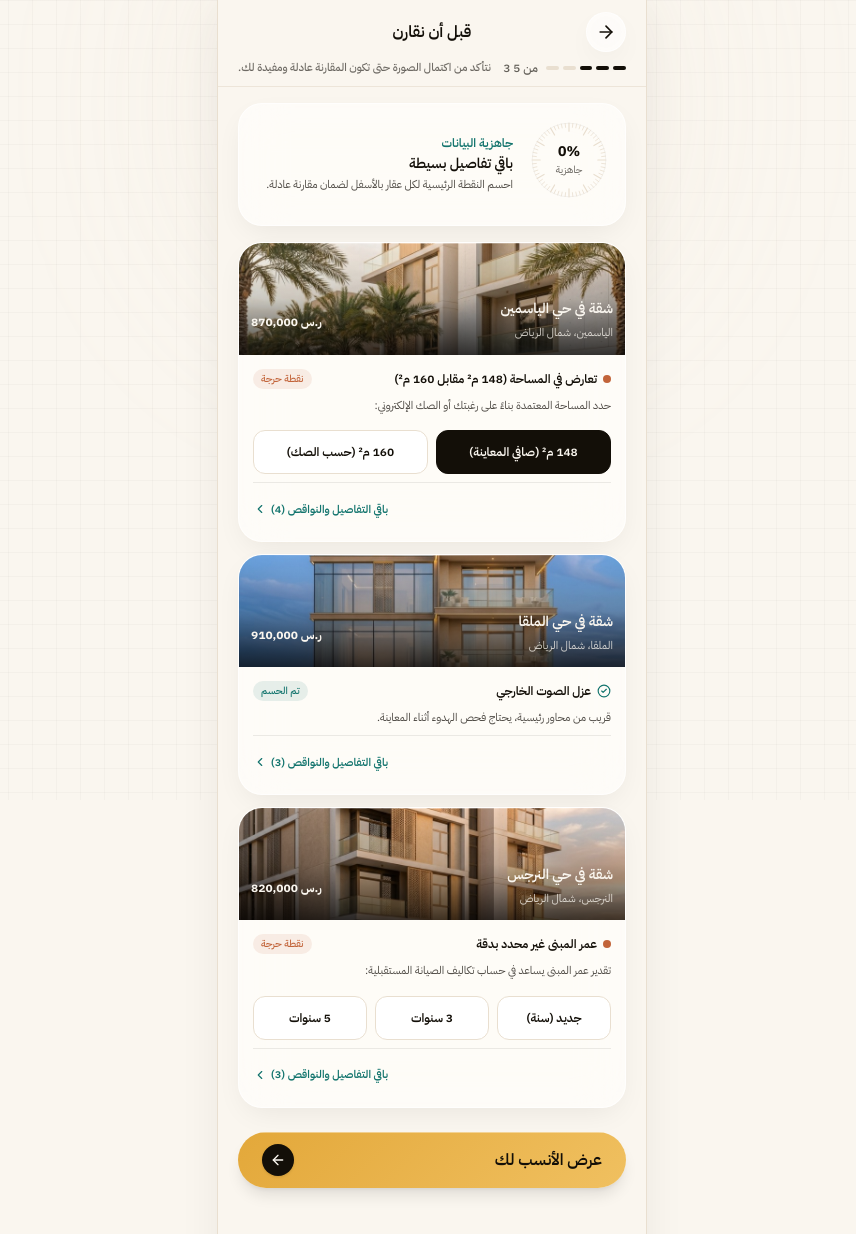
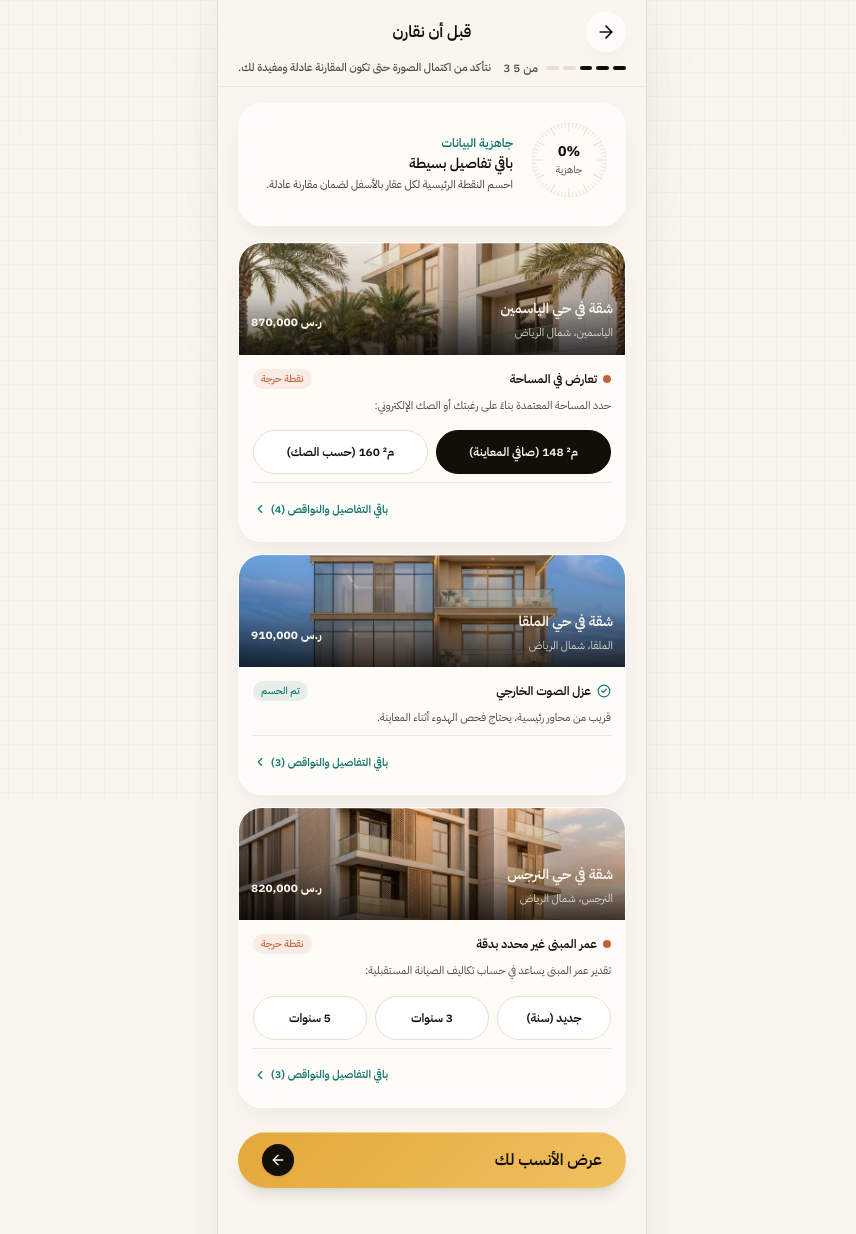
Before and after one commit to bawsala-project/bawsala-agar-app, a Next.js app: page /case/demo/preflight in a window 1280 px wide. Shown: the top 1234 px of the page, without its empty margins (208-1064 px from the left). Built offline with nearby package versions, Linux system fonts and the light colour scheme.

Commit message:
fix(preflight): wrap area units in bdi, normalize button radii, and enforce 7:1 text contrast

```diff
--- a/app/case/demo/preflight/page.tsx
+++ b/app/case/demo/preflight/page.tsx
@@ -63,7 +63,7 @@ export default function PreflightPage() {
         </div>
 
         {/* 1 Supporting Line: 5-Segment Progress Bar */}
-        <div className="flex items-center justify-between text-xs text-[#130F08]/65 font-medium">
+        <div className="flex items-center justify-between text-xs text-[#130F08]/75 font-medium">
           <div className="flex items-center gap-2">
             <div className="flex items-center gap-1 w-20" dir="rtl">
               {[1, 2, 3, 4, 5].map((step) => (
@@ -80,7 +80,7 @@ export default function PreflightPage() {
             </span>
           </div>
 
-          <span className="text-[11px] text-[#130F08]/60">
+          <span className="text-[11px] text-[#130F08]/75">
             {COPY.preflight.subtitle}
           </span>
         </div>
@@ -97,7 +97,7 @@ export default function PreflightPage() {
                   <span className="text-sm font-bold text-[#130F08] tabular-nums">
                     <bdi dir="ltr">{readinessPercent}%</bdi>
                   </span>
-                  <span className="text-[10px] text-[#130F08]/65">جاهزية</span>
+                  <span className="text-[10px] text-[#130F08]/75">جاهزية</span>
                 </div>
               </TickRing>
             </div>
@@ -117,7 +117,7 @@ export default function PreflightPage() {
               <h2 className="text-sm font-semibold text-[#130F08] leading-tight">
                 {isReady ? COPY.preflight.readyText : COPY.preflight.incompleteText}
               </h2>
-              <p className="text-[11px] text-[#130F08]/75 leading-relaxed">
+              <p className="text-[11px] text-[#130F08]/80 leading-relaxed">
                 {isReady
                   ? "اكتملت المؤشرات المطلوبة، يمكنك الآن الانتقال للترتيب النهائي."
                   : `احسم النقطة الرئيسية لكل عقار بالأسفل لضمان مقارنة عادلة.`}
@@ -140,7 +140,7 @@ export default function PreflightPage() {
 
               if (property.id === "p1") {
                 primaryMissing = {
-                  title: "تعارض في المساحة (148 م² مقابل 160 م²)",
+                  title: "تعارض في المساحة",
                   desc: "حدد المساحة المعتمدة بناءً على رغبتك أو الصك الإلكتروني:",
                   isResolved: p1AreaResolved,
                   component: (
@@ -148,24 +148,24 @@ export default function PreflightPage() {
                       <button
                         type="button"
                         onClick={() => resolveP1Area("148")}
-                        className={`flex-1 min-h-[44px] px-3 py-2 rounded-xl text-xs font-semibold border transition-all cursor-pointer ${
+                        className={`flex-1 min-h-[44px] px-3 py-2 rounded-full text-xs font-semibold border transition-all cursor-pointer ${
                           p1SelectedArea === "148"
                             ? "bg-[#130F08] text-[#FAF6EF] border-[#130F08]"
                             : "bg-white text-[#130F08] border-[#E9DFD0] hover:bg-[#FAF6EF]"
                         }`}
                       >
-                        148 م² (صافي المعاينة)
+                        <bdi dir="ltr">148 م²</bdi> (صافي المعاينة)
                       </button>
                       <button
                         type="button"
                         onClick={() => resolveP1Area("160")}
-                        className={`flex-1 min-h-[44px] px-3 py-2 rounded-xl text-xs font-semibold border transition-all cursor-pointer ${
+                        className={`flex-1 min-h-[44px] px-3 py-2 rounded-full text-xs font-semibold border transition-all cursor-pointer ${
                           p1SelectedArea === "160"
                             ? "bg-[#130F08] text-[#FAF6EF] border-[#130F08]"
                             : "bg-white text-[#130F08] border-[#E9DFD0] hover:bg-[#FAF6EF]"
                         }`}
                       >
-                        160 م² (حسب الصك)
+                        <bdi dir="ltr">160 م²</bdi> (حسب الصك)
                       </button>
                     </div>
                   ),
@@ -177,18 +177,22 @@ export default function PreflightPage() {
                   isResolved: p3AgeResolved,
                   component: (
                     <div className="flex items-center gap-2 pt-2">
-                      {["جديد (سنة)", "3 سنوات", "5 سنوات"].map((age) => (
+                      {[
+                        { key: "جديد (سنة)", label: "جديد (سنة)" },
+                        { key: "3 سنوات", label: <><bdi dir="ltr">3</bdi> سنوات</> },
+                        { key: "5 سنوات", label: <><bdi dir="ltr">5</bdi> سنوات</> },
+                      ].map((item) => (
                         <button
-                          key={age}
+                          key={item.key}
                           type="button"
-                          onClick={() => resolveP3Age(age)}
-                          className={`flex-1 min-h-[44px] px-2 py-2 rounded-xl text-xs font-semibold border transition-all cursor-pointer truncate ${
-                            p3BuildingAge === age
+                          onClick={() => resolveP3Age(item.key)}
+                          className={`flex-1 min-h-[44px] px-2 py-2 rounded-full text-xs font-semibold border transition-all cursor-pointer truncate ${
+                            p3BuildingAge === item.key
                               ? "bg-[#130F08] text-[#FAF6EF] border-[#130F08]"
                               : "bg-white text-[#130F08] border-[#E9DFD0] hover:bg-[#FAF6EF]"
                           }`}
                         >
-                          {age}
+                          {item.label}
                         </button>
                       ))}
                     </div>
@@ -269,7 +273,7 @@ export default function PreflightPage() {
                         onClick={() => setActivePropertyForSheet(property)}
                         className="inline-flex items-center gap-1 text-[11px] font-semibold text-[#14756E] hover:underline cursor-pointer min-h-[36px]"
                       >
-                        <span>باقي التفاصيل والنواقص ({property.facts.length - 1})</span>
+                        <span>باقي التفاصيل والنواقص (<bdi dir="ltr">{property.facts.length - 1}</bdi>)</span>
                         <ChevronLeft className="w-3.5 h-3.5" />
                       </button>
                     </div>
@@ -317,13 +321,13 @@ export default function PreflightPage() {
                         ? "bg-[#14756E]/10 text-[#14756E]"
                         : fact.certainty === "conflicting"
                         ? "bg-[#C2643A]/10 text-[#C2643A]"
-                        : "bg-[#130F08]/8 text-[#130F08]/70"
+                        : "bg-[#130F08]/8 text-[#130F08]/75"
                     }`}
                   >
                     {fact.certainty === "confirmed" ? "مؤكد" : fact.certainty === "conflicting" ? "تعارض مصادر" : "غير معروف"}
                   </span>
                 </div>
-                <p className="text-xs text-[#130F08]/75 leading-relaxed">
+                <p className="text-xs text-[#130F08]/80 leading-relaxed">
                   {fact.value}
                 </p>
               </div>
```
